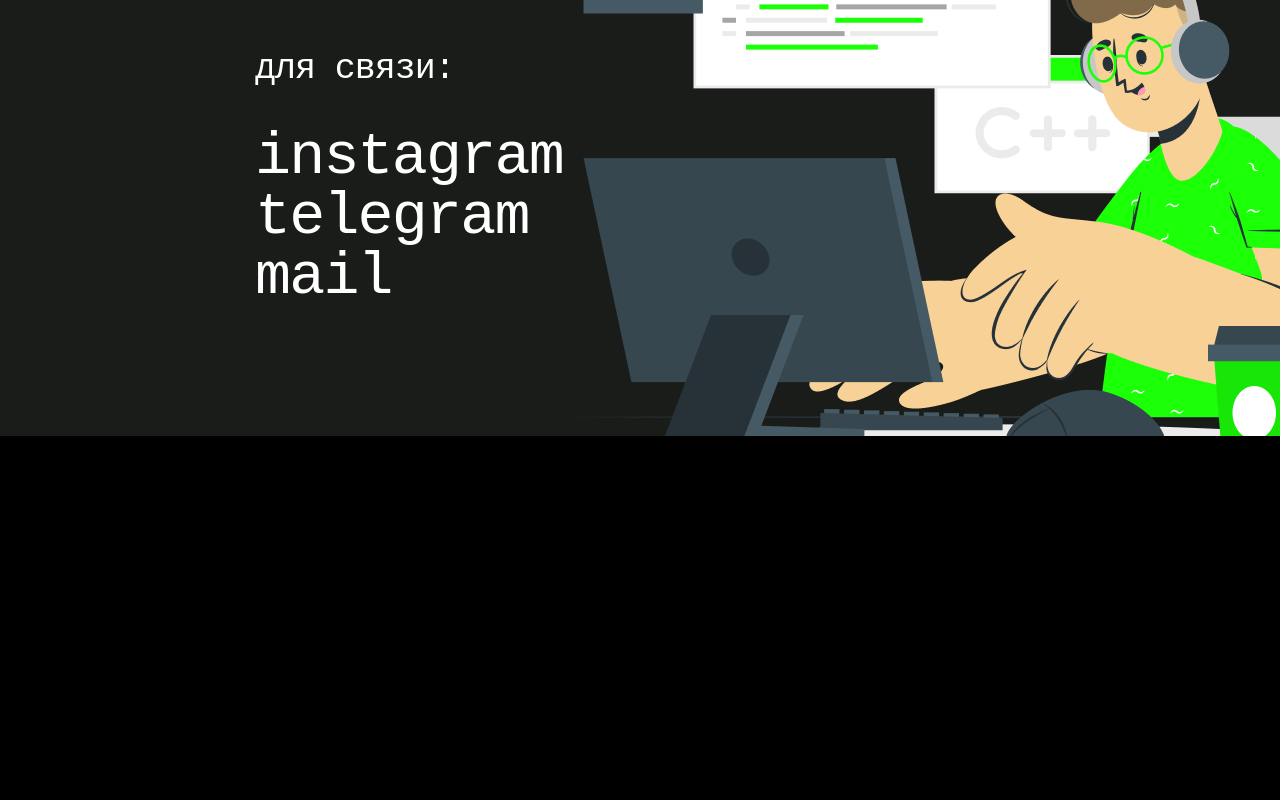
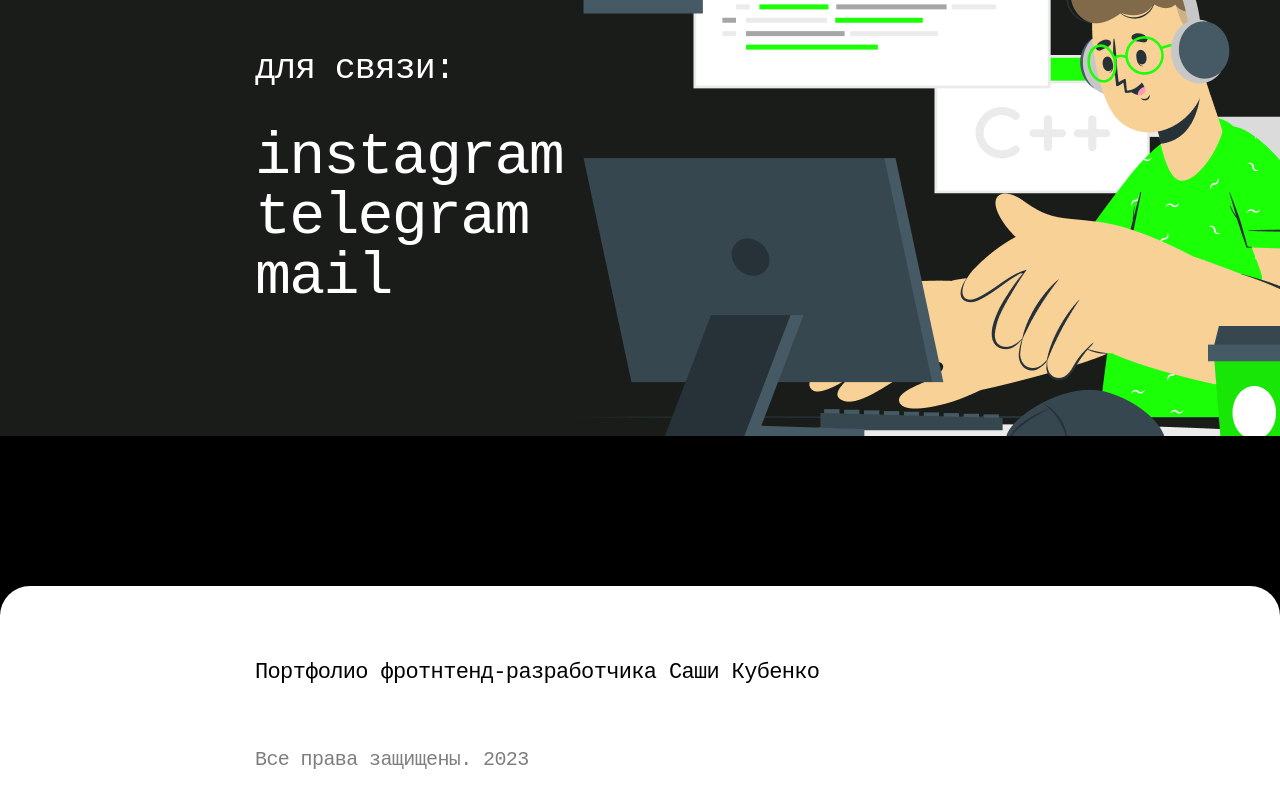
Before and after one commit to Gumeynik/portfolio, a plain HTML site: page port.html in a window 1280 px wide. Shown: the part 3529-4329 px from the top of the page. Before the commit the page ends 4115 px from the top, so only its background shows below. Drawn offline with Linux system fonts and the light colour scheme; a web font is replaced by a local one.

Commit message:
Add files via upload

```diff
--- a/port.html
+++ b/port.html
@@ -80,6 +80,12 @@
 </section>
 </main>
 
+<footer>
+        <section class="footer">
+        <h5 class="footer__title">Портфолио фротнтенд-разработчика Саши Кубенко</h5>
+        <p class="footer__text">Все права защищены. 2023</p>
+    </section>
+</footer>
 
 
 
--- a/style.css
+++ b/style.css
@@ -225,3 +225,24 @@
 .contacts{
     padding-bottom: 150px;
 }
+.footer{
+    background-color: #FFF;
+    border-top-right-radius: 30px;
+    border-top-left-radius: 30px;
+}
+.footer__title{
+    padding-top: 76px;
+    margin-bottom: 66px;
+    padding-left: 255px;
+    color: #000;
+font-size: 22px;
+letter-spacing: -0.66px;
+}
+.footer__text{
+    padding-bottom: 30px;
+    padding-left: 255px;
+color: #000;
+font-size: 20px;
+letter-spacing: -0.6px;
+opacity: 0.5;
+}
```
